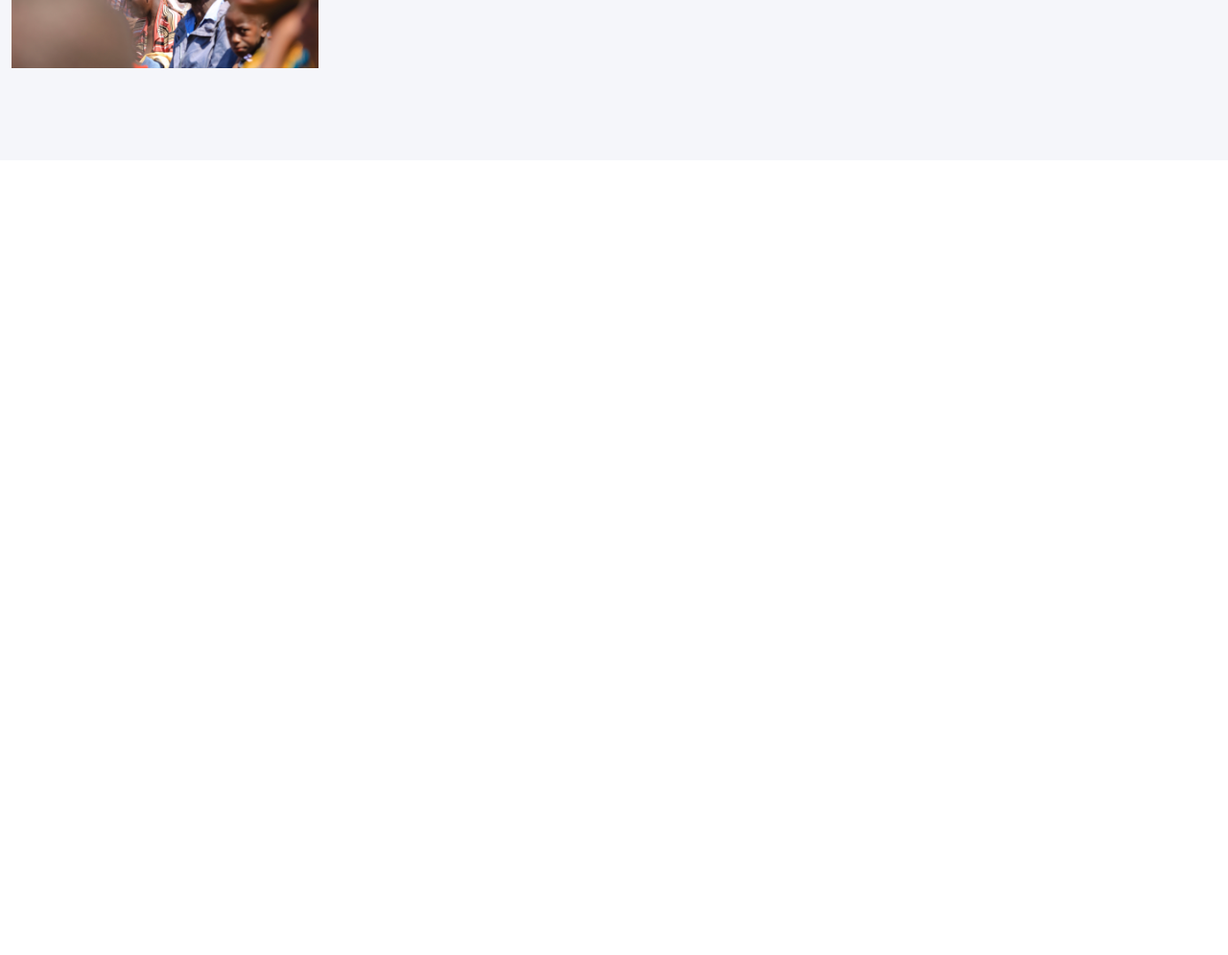
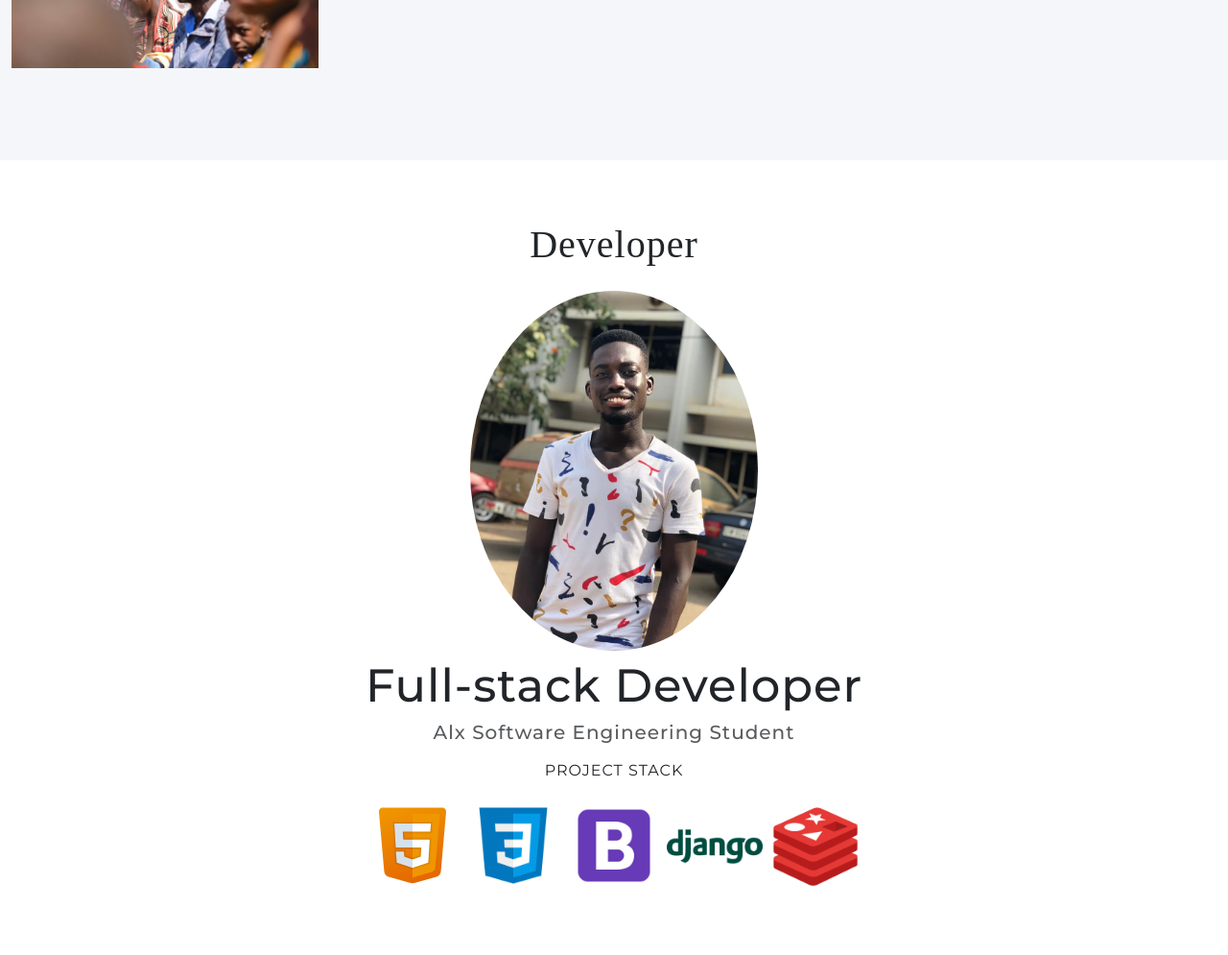
Before and after one commit to Ripeplantain/Ballot-Box, a Django app: page / in a window 1280 px wide. Shown: the part 1800-2795 px from the top of the page at 96% size. Before the commit the page ends 1871 px from the top, so only its background shows below. Run offline with Django 4.2, Linux system fonts and the light colour scheme; some web fonts are replaced.

Commit message:
added about developer

```diff
--- a/core/templates/core/landing.html
+++ b/core/templates/core/landing.html
@@ -59,4 +59,24 @@
         </div>
     </div>
 </div>
+
+<div class="container my-5 py-3">
+    <div class="row">
+        <div class="col text-center">
+            <h1 class="mb-4">Developer</h1>
+            <img src="{%static 'images/me.jpg'%}" class="rounded-circle" width="300">
+            <h3 class="my-2">Full-stack Developer</h3>
+            <h5 class="text-muted">Alx Software Engineering Student</h5>
+            <p class="text-uppercase my-3">Project Stack</p>
+            <div>
+                <img src="{%static 'images/html.svg'%}" title="Html 5" width="100">
+                <img src="{%static 'images/css.png'%}" title="Css 3" width="100">
+                <img src="{%static 'images/bootstrap.png'%}" title="Bootstrap 5" width="100">
+                <img src="{%static 'images/django.png'%}" title="Django" width="100">
+                <img src="{%static 'images/redis.png'%}" title="Redis" width="100">
+
+            </div>
+        </div>
+    </div>
+</div>
 {%endblock%}
```
Also changed, not shown: static/images/bootstrap.png (added), static/images/css.png (added), static/images/django.png (added), static/images/html.svg (added), static/images/me.jpg (added), static/images/redis.png (added).
